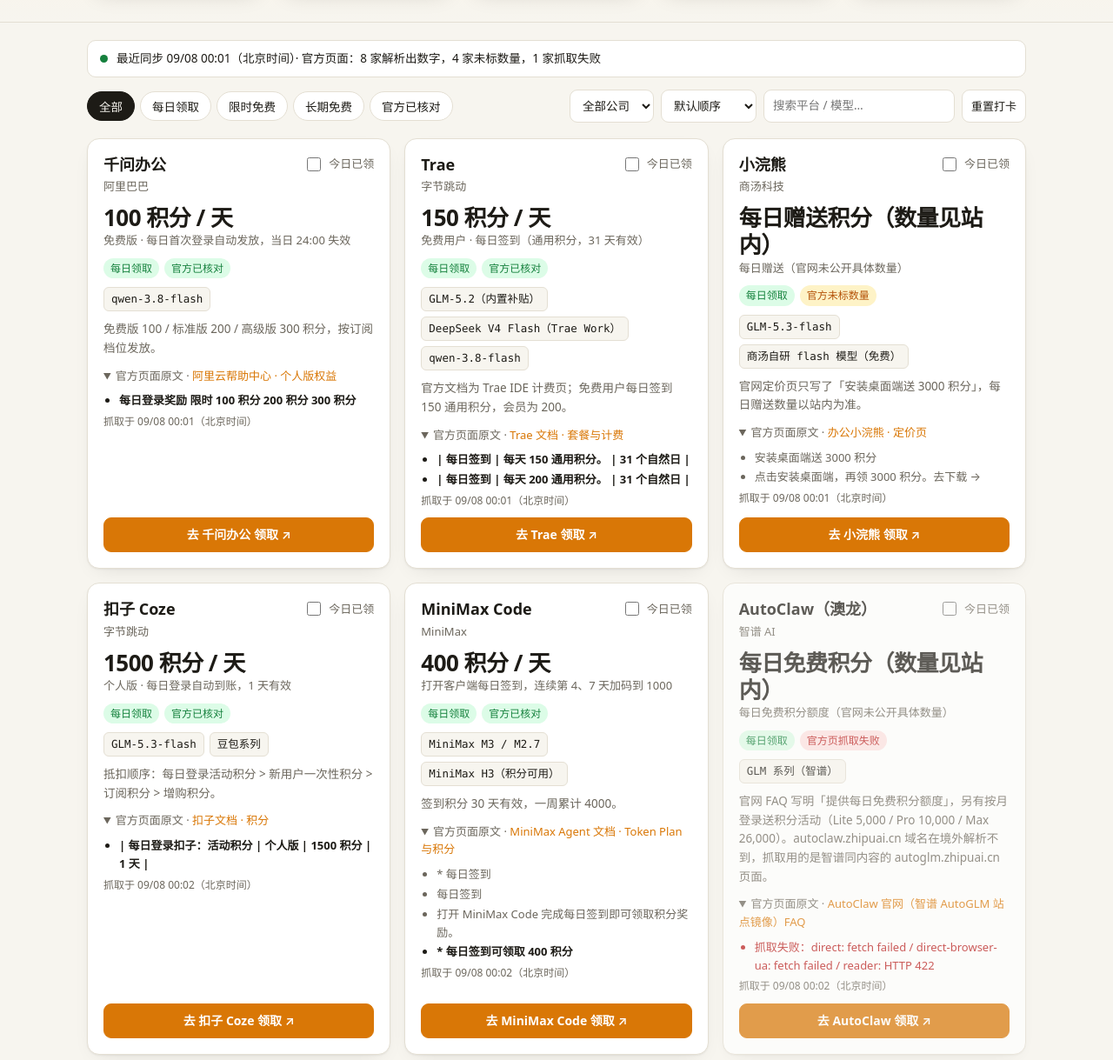
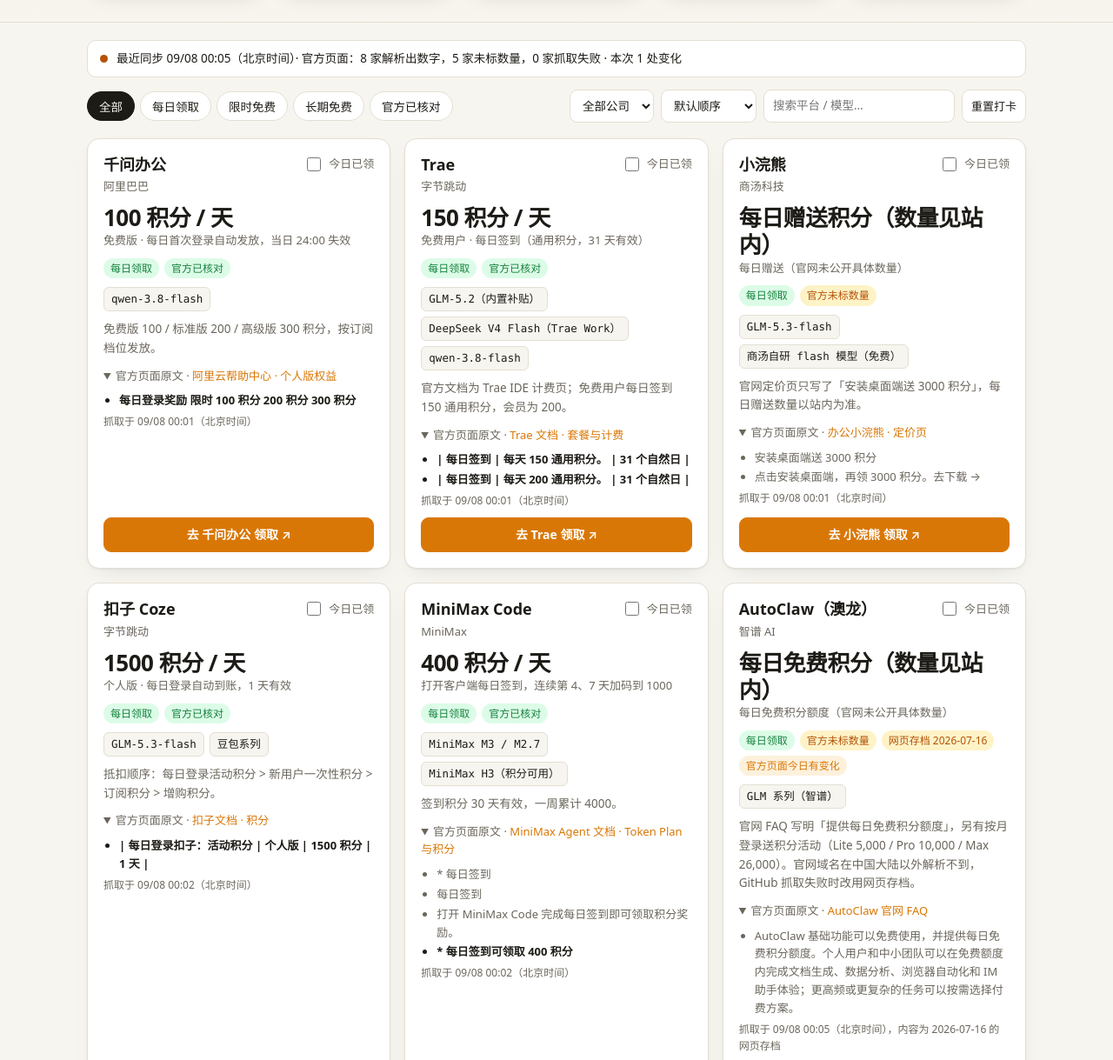
Before and after one commit to Iris-Orion/tokenegg, a plain HTML site: page index.html in a window 1280 px wide. Shown: the part 231-1450 px from the top of the page at 87% size. Drawn offline with Linux system fonts and the light colour scheme.

Commit message:
feat(sync): 官方页面无法访问时回退到网页存档并标注存档日期；AutoClaw 换回主域名

```diff
--- a/assets/app.js
+++ b/assets/app.js
@@ -118,6 +118,7 @@
       addBadge(p.type, typeLabel[p.type] || p.type);
       const st = off.status || 'unknown';
       addBadge(`official ${st}`, officialLabel[st] || '未同步', off.checkedAt ? `最近抓取 ${fmtBeijing(off.checkedAt)}（北京时间）` : '');
+      if (off.archivedAt) addBadge('archive', `网页存档 ${off.archivedAt}`, off.error || '官方页面无法直接访问，展示的是网页存档');
       if (off.snippetChangedAt && off.checkedAt && off.snippetChangedAt.slice(0, 10) === off.checkedAt.slice(0, 10)) {
         addBadge('changed', '官方页面今日有变化');
       }
@@ -150,7 +151,9 @@
       } else {
         const li = document.createElement('li'); li.textContent = '页面上没有找到与额度相关的文字。'; offText.appendChild(li);
       }
-      $('.official-time', offBox).textContent = off.checkedAt ? `抓取于 ${fmtBeijing(off.checkedAt)}（北京时间）` : '尚未抓取';
+      $('.official-time', offBox).textContent = off.checkedAt
+        ? `抓取于 ${fmtBeijing(off.checkedAt)}（北京时间）${off.archivedAt ? `，内容为 ${off.archivedAt} 的网页存档` : ''}`
+        : '尚未抓取';
 
       const go = $('.go', node);
       go.href = p.url;
--- a/assets/style.css
+++ b/assets/style.css
@@ -132,6 +132,7 @@
 .badge.official.no-number { background: var(--warn-soft); color: var(--warn); }
 .badge.official.failed, .badge.official.unknown { background: var(--bad-soft); color: var(--bad); }
 .badge.changed { background: var(--accent-soft); color: var(--accent); }
+.badge.archive { background: var(--warn-soft); color: var(--warn); }
 .official-text { margin: 8px 0 4px; padding-left: 18px; }
 .official-text li { margin: 2px 0; }
 .official-text li.hit { color: var(--fg); font-weight: 600; }
--- a/data/meta.json
+++ b/data/meta.json
@@ -1,5 +1,41 @@
 {
   "history": [
+    {
+      "at": "2026-09-07T16:05:19.781Z",
+      "atBeijing": "2026-09-08 00:05:19",
+      "status": "ok",
+      "ok": 0,
+      "noNumber": 1,
+      "failed": 0,
+      "changes": [
+        {
+          "kind": "snippet",
+          "message": "AutoClaw（澳龙）：官方页面额度说明有变化"
+        }
+      ]
+    },
+    {
+      "at": "2026-09-07T16:04:52.657Z",
+      "atBeijing": "2026-09-08 00:04:52",
+      "status": "ok",
+      "ok": 0,
+      "noNumber": 1,
+      "failed": 0,
+      "changes": [
+        {
+          "kind": "archive",
+          "message": "AutoClaw（澳龙）：官方页面无法直接访问，改用 2026-06-08 的网页存档"
+        },
+        {
+          "kind": "snippet",
+          "message": "AutoClaw（澳龙）：官方页面额度说明有变化"
+        },
+        {
+          "kind": "recovered",
+          "message": "AutoClaw（澳龙）：官方页面恢复可访问"
+        }
+      ]
+    },
     {
       "at": "2026-09-07T16:01:51.371Z",
       "atBeijing": "2026-09-08 00:01:51",
@@ -98,14 +134,14 @@
       "changes": []
     }
   ],
-  "lastSyncAt": "2026-09-07T16:01:51.371Z",
-  "lastSyncAtBeijing": "2026-09-08 00:02:25",
-  "lastSuccessAt": "2026-09-07T16:01:51.371Z",
+  "lastSyncAt": "2026-09-07T16:05:19.781Z",
+  "lastSyncAtBeijing": "2026-09-08 00:05:25",
+  "lastSuccessAt": "2026-09-07T16:05:19.781Z",
   "status": "ok",
   "counts": {
     "ok": 8,
-    "noNumber": 4,
-    "failed": 1
+    "noNumber": 5,
+    "failed": 0
   },
   "platformCount": 13,
   "error": null
--- a/data/platforms.json
+++ b/data/platforms.json
@@ -272,10 +272,10 @@
       "models": [
         "GLM 系列（智谱）"
       ],
-      "notes": "官网 FAQ 写明「提供每日免费积分额度」，另有按月登录送积分活动（Lite 5,000 / Pro 10,000 / Max 26,000）。autoclaw.zhipuai.cn 域名在境外解析不到，抓取用的是智谱同内容的 autoglm.zhipuai.cn 页面。",
+      "notes": "官网 FAQ 写明「提供每日免费积分额度」，另有按月登录送积分活动（Lite 5,000 / Pro 10,000 / Max 26,000）。官网域名在中国大陆以外解析不到，GitHub 抓取失败时改用网页存档。",
       "official": {
-        "label": "AutoClaw 官网（智谱 AutoGLM 站点镜像）FAQ",
-        "url": "https://autoglm.zhipuai.cn/autoclaw",
+        "label": "AutoClaw 官网 FAQ",
+        "url": "https://autoclaw.zhipuai.cn/",
         "via": "direct",
         "keywords": [
           "每日免费积分",
@@ -299,19 +299,20 @@
       },
       "fallbackDisplay": "每日免费积分（数量见站内）",
       "officialResult": {
-        "url": "https://autoglm.zhipuai.cn/autoclaw",
-        "label": "AutoClaw 官网（智谱 AutoGLM 站点镜像）FAQ",
-        "status": "failed",
-        "checkedAt": "2026-09-07T16:02:09.233Z",
+        "url": "https://autoclaw.zhipuai.cn/",
+        "label": "AutoClaw 官网 FAQ",
+        "status": "no-number",
+        "checkedAt": "2026-09-07T16:05:23.553Z",
         "snippet": [
-          "每月登陆AutoClaw，即领大额积分",
           "AutoClaw 基础功能可以免费使用，并提供每日免费积分额度。个人用户和中小团队可以在免费额度内完成文档生成、数据分析、浏览器自动化和 IM 助手体验；更高频或更复杂的任务可以按需选择付费方案。"
         ],
-        "snippetHash": "b15c29487c674b9e",
+        "snippetHash": "0dc79c93de8dfdee",
         "matched": null,
         "lastOkAt": null,
-        "error": "direct: fetch failed / direct-browser-ua: fetch failed / reader: HTTP 422",
-        "snippetChangedAt": null
+        "fetchedVia": "archive",
+        "archivedAt": "2026-07-16",
+        "error": "官方页面无法直接访问（），使用 2026-07-16 的网页存档",
+        "snippetChangedAt": "2026-09-07T16:05:23.553Z"
       }
     },
     {
@@ -699,5 +700,5 @@
       }
     }
   ],
-  "lastUpdated": "2026-09-07T16:01:51.371Z"
+  "lastUpdated": "2026-09-07T16:05:19.781Z"
 }
```
Also changed, not shown: scripts/sync.mjs (+29 -5 lines), 1 other file.
